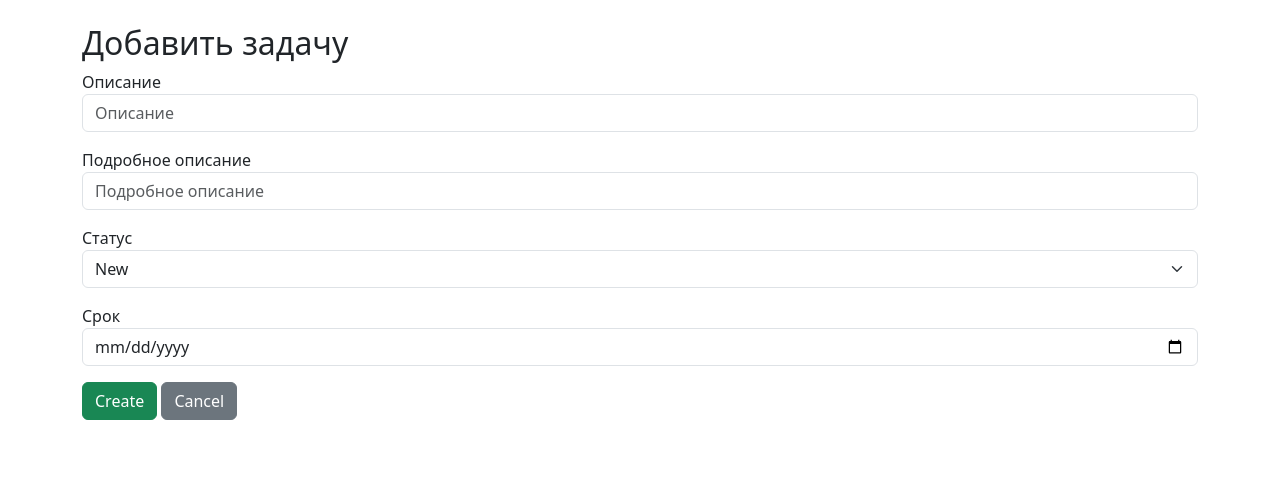
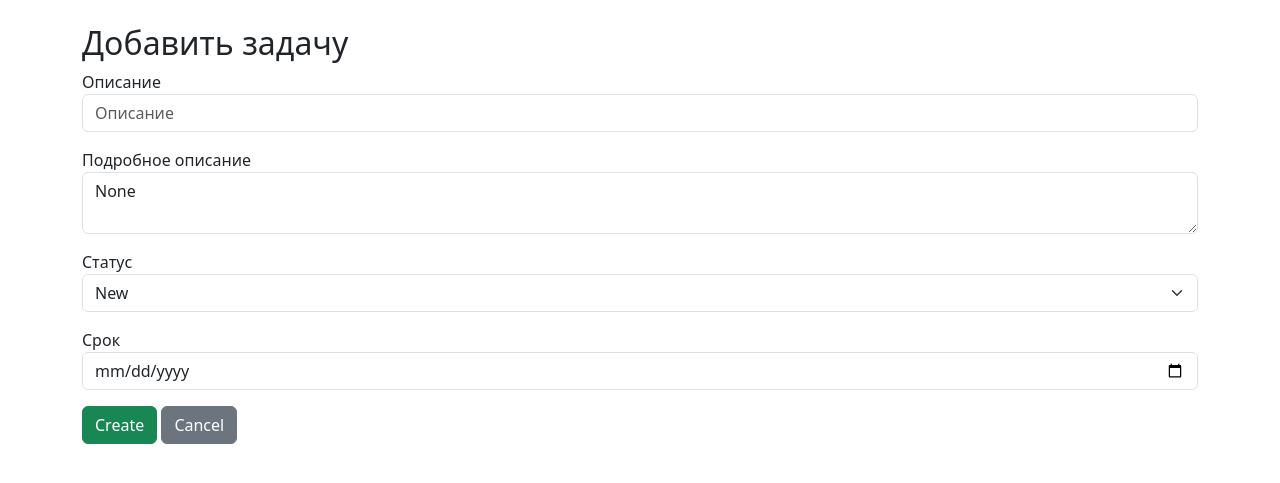
Before and after one commit to azamatclb/azamat_arzygulov52, a Django app: page /create/ in a window 1280 px wide. Shown: the part 56-539 px from the top of the page. Run offline with Django 5.2, Linux system fonts and the light colour scheme.

Commit message:
В частичной форме, input для детального описания заменил на textarea

```diff
--- a/webapp/templates/partial/task_form.html
+++ b/webapp/templates/partial/task_form.html
@@ -5,8 +5,7 @@
 </div>
 <div class="form-group mb-3">
     <label for="detailed_description">Подробное описание</label>
-    <input type="text" class="form-control" name="detailed_description" id="detailed_description"
-           value="{{ task.detailed_description|default_if_none:'' }}" placeholder="Подробное описание">
+    <textarea  class="form-control" name="detailed_description" id="detailed_description" placeholder="Подробное описание">{{ task.detailed_description}}</textarea>
 </div>
 <div class="form-group mb-3">
     <label for="status">Статус</label>
```
